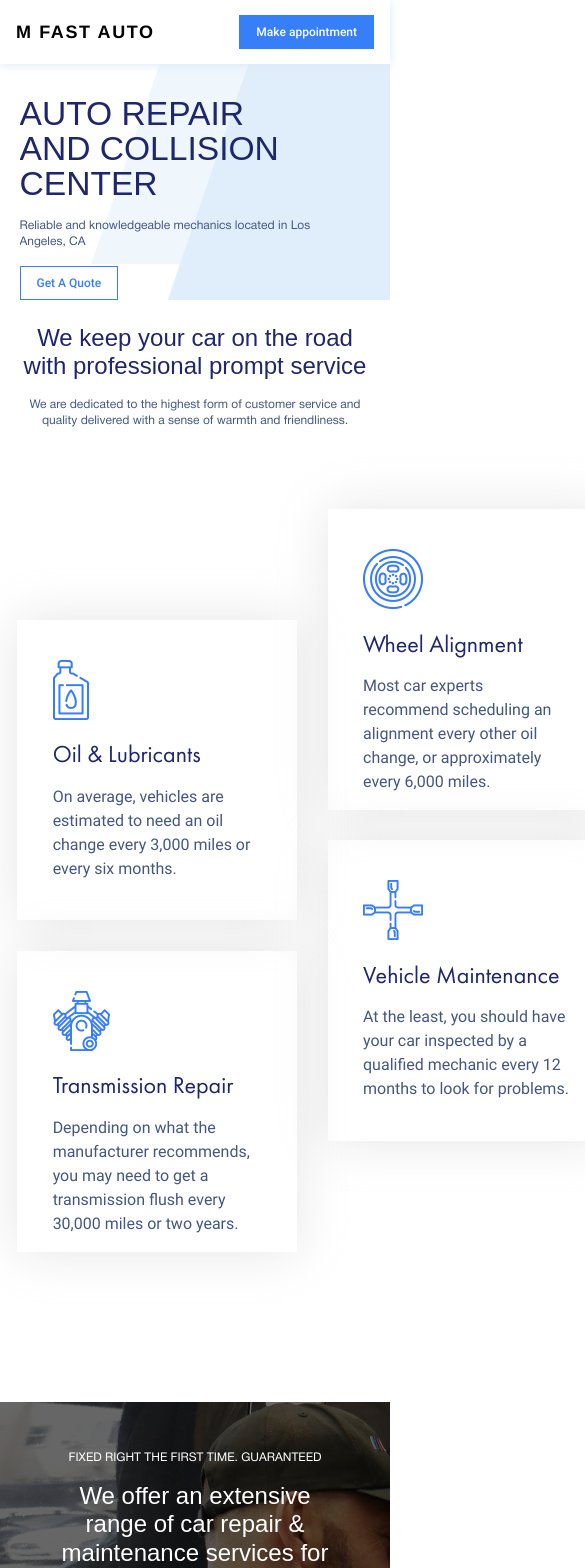
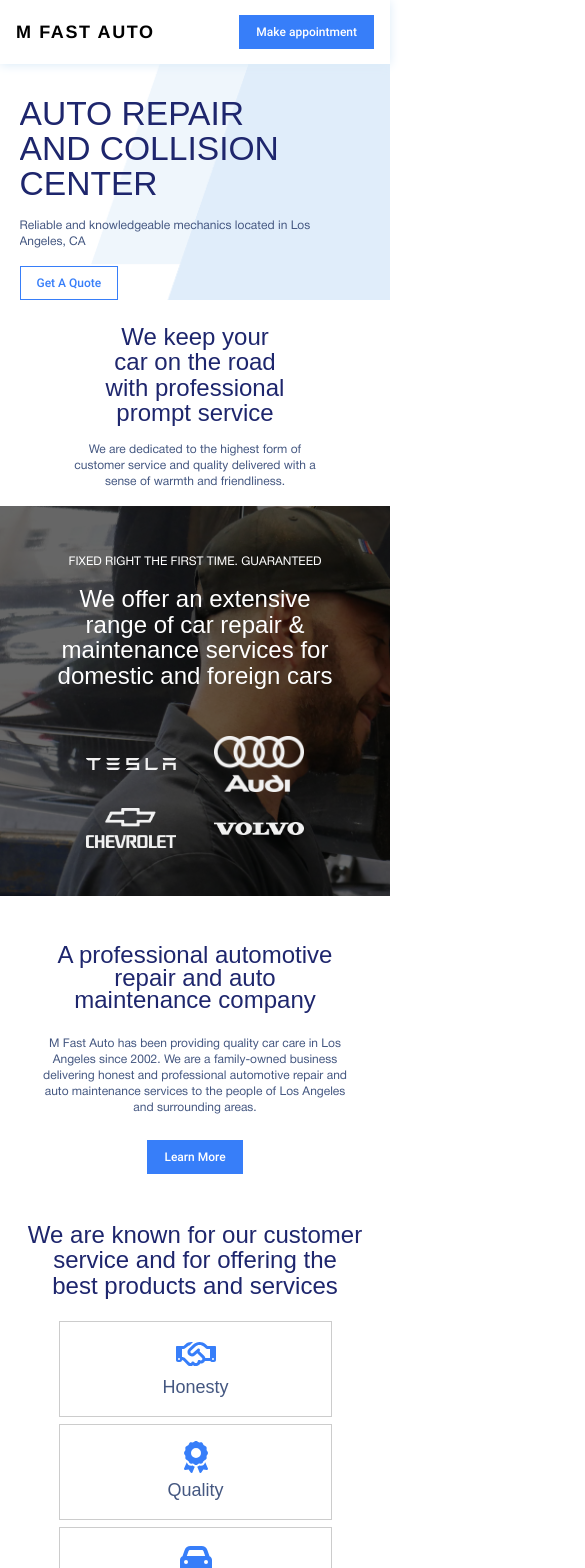
Before and after one commit to xKairus/mFastAuto, a React (Vite) app: page / in a window 390 px wide. Shown: the top 1568 px of the page, 585 px wide, since content can reach past the window. Built offline with nearby package versions, Linux system fonts and the light colour scheme.

Commit message:
dev: add responsive styles for Professionalism component

```diff
--- a/src/App.tsx
+++ b/src/App.tsx
@@ -15,12 +15,12 @@
       <Header />
       <Lead />
       <Service />
-      <Experience />
+      {/* <Experience /> */}
       <Guarantees />
       <Professionalism />
       <KnownFor />
       <Offer />
-      <Contacts />
+      {/* <Contacts /> */}
       <Directions />
     </>
   )
--- a/src/components/KnownFor/KnownFor.module.css
+++ b/src/components/KnownFor/KnownFor.module.css
@@ -60,9 +60,6 @@
 
 /*--------------------------------------------*/
 
-@media screen and (max-width: 1280px) {
-}
-
 @media screen and (max-width: 1000px) {
   .knownFor {
     padding: 3.5rem 0;
@@ -101,11 +98,11 @@
   }
 
   .header {
-    margin: 0 auto .5rem;
+    margin: 0 auto 0.5rem;
   }
 
   .cards {
-    gap: .5rem;
+    gap: 0.5rem;
   }
 
   .card {
--- a/src/components/Professionalism/Professionalism.module.css
+++ b/src/components/Professionalism/Professionalism.module.css
@@ -16,14 +16,65 @@
 }
 
 .info {
-    max-width: 32rem;
+  max-width: 32rem;
 }
 
-.info h2{
-    margin-top: 8rem;
-    margin-bottom: 2.5rem;
+.info h2 {
+  margin-top: 8rem;
+  margin-bottom: 2.5rem;
 }
 
-.info p{
-    margin-bottom: 4rem;
+.info p {
+  margin-bottom: 4rem;
 }
+
+/*--------------------------------------------*/
+
+@media screen and (max-width: 1380px) {
+  .container {
+    gap: 1rem;
+  }
+}
+
+@media screen and (max-width: 1200px) {
+  .pro {
+    padding: 5rem 0 1rem;
+  }
+
+  .container {
+    display: block;
+  }
+
+  .img {
+    display: none;
+  }
+
+  .info {
+    margin: 0 auto;
+    max-width: 70%;
+    text-align: center;
+  }
+
+  .info h2 {
+    margin-top: 0;
+    margin-bottom: 1.5rem;
+    max-width: 100%;
+  }
+
+  .info p {
+    margin-bottom: 1.5rem;
+    max-width: 100%;
+  }
+}
+
+@media screen and (max-width: 500px) {
+  .pro {
+    padding: 3rem 0 0.5rem;
+  }
+
+  .info {
+    margin: 0 auto;
+    max-width: 80%;
+    text-align: center;
+  }
+}
--- a/src/components/SectionHeader/SectionHeader.module.css
+++ b/src/components/SectionHeader/SectionHeader.module.css
@@ -61,7 +61,7 @@
 @media screen and (max-width: 480px) {
   .title {
     font-size: var(--fs-h4);
-    line-height: 1.8rem;
+    line-height: 1.6rem;
   }
 
   .big {
@@ -71,7 +71,7 @@
 
   .small {
     font-size: var(--fs-h4);
-    line-height: 2.4rem;
+    line-height: 1.4rem;
   }
 
   .text {
--- a/src/components/Service/Service.module.css
+++ b/src/components/Service/Service.module.css
@@ -15,6 +15,11 @@
   .service {
     margin-top: 4.5rem;
   }
+
+  .container {
+    margin: 0 auto;
+    width: 70%;
+  }
 }
 
 @media screen and (max-width: 1000px) {
```
